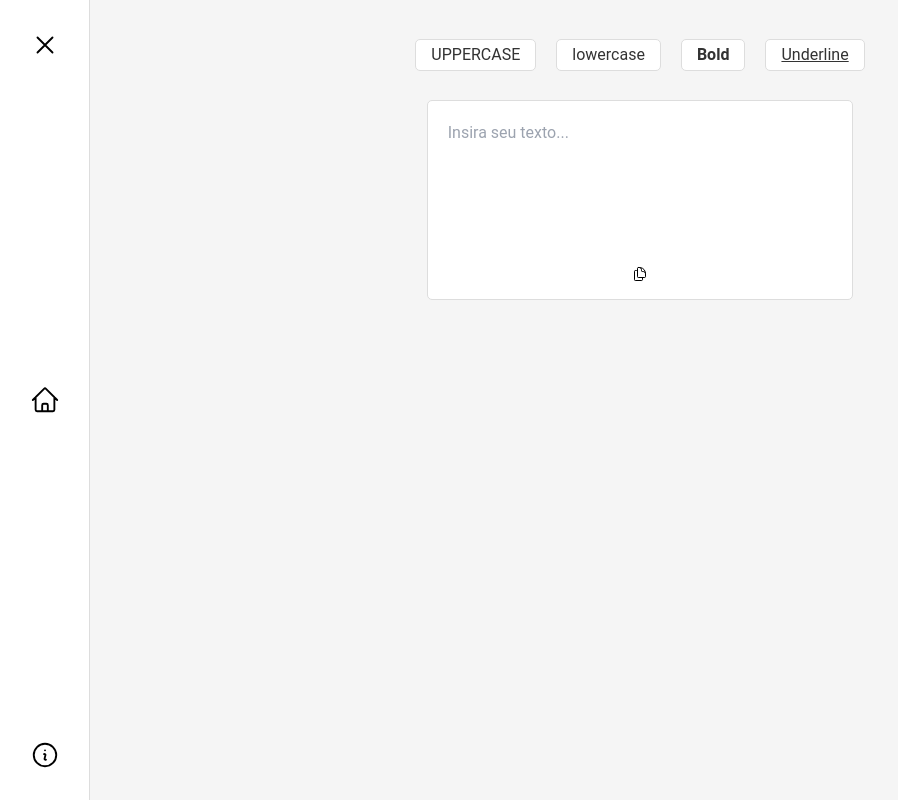
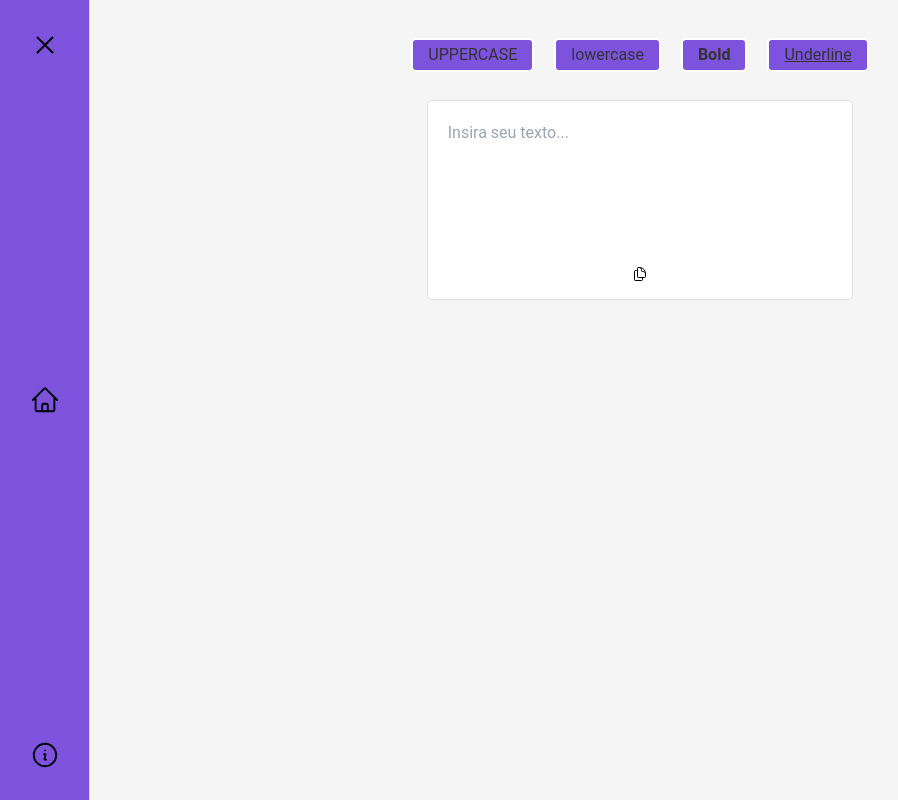
Before and after one commit to MarceloBxD/TransformTextWebApp, a React (Vite) app: page / in a window 1280 px wide. Shown: the whole page, without its empty margins (0-898 px from the left). Built offline with nearby package versions, Linux system fonts and the light colour scheme.

Commit message:
adding some styles

```diff
--- a/src/components/Aside/index.tsx
+++ b/src/components/Aside/index.tsx
@@ -9,6 +9,7 @@ export default () => {
     <AsideContainer>
       <AsideIconsArea>
         <img
+          className="hover:rotate-90 transition-all ease-in-out duration-300  hover:scale-110"
           style={{ cursor: "pointer" }}
           width={"30px"}
           onClick={() => setModalIsOpen(true)}
--- a/src/components/Aside/styles.ts
+++ b/src/components/Aside/styles.ts
@@ -3,7 +3,7 @@ import styled from "styled-components";
 export const AsideContainer = styled.aside`
   width: 90px;
   height: 100vh;
-  background-color: #fff;
+  background-color: #7d53de;
   border-right: 1px solid #ddd;
   overflow-y: auto;
   overflow-x: hidden;
--- a/src/components/OptionsArea/styles.ts
+++ b/src/components/OptionsArea/styles.ts
@@ -21,14 +21,14 @@ export const OptionsAreaButton = styled.button`
   display: flex;
   justify-content: center;
   align-items: center;
-  background-color: #fff;
-  border: 1px solid #ddd;
+  background-color: #7d53de;
+  border: 2px solid #fff;
   border-radius: 5px;
   padding: 15px;
   cursor: pointer;
   transition: all 0.2s ease-in-out;
   &:hover {
-    background-color: #ddd;
+    color: #fff;
   }
 `;
 
```
